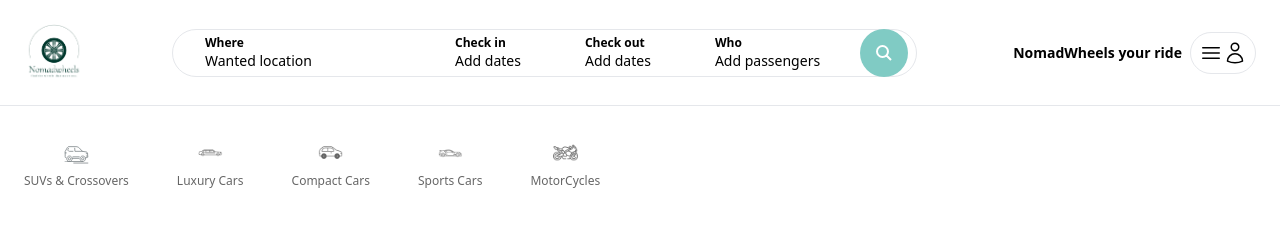
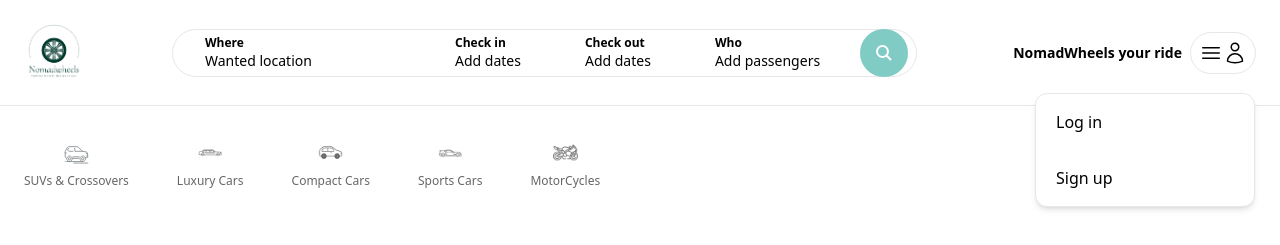
Before and after one commit to BabaMboga/NomadWheels, a Next.js app in the folder nomadWheels_App/: page / in a window 1280 px wide. Shown: the top 245 px of the page. Built offline with nearby package versions, Linux system fonts and the light colour scheme.

Commit message:
user menu pop up partially coded

```diff
--- /dev/null
+++ b/nomadWheels_App/app/components/navbar/MenuLink.tsx
@@ -0,0 +1,23 @@
+'use client'
+import React from 'react'
+
+interface MenuLinkProps {
+    label: string;
+    onClick: () => void;
+}
+
+const MenuLink: React.FC<MenuLinkProps> = ({
+    label,
+    onClick
+}) => {
+  return (
+    <div
+        onClick={onClick}
+        className='px-5 py-4 cursor-pointer hover:bg-gray-100 transition'
+    >
+        {label}
+    </div>
+  )
+}
+
+export default MenuLink;
--- a/nomadWheels_App/app/components/navbar/UserNav.tsx
+++ b/nomadWheels_App/app/components/navbar/UserNav.tsx
@@ -1,6 +1,10 @@
-import React from 'react'
+'use client';
+import React from 'react';
+import {useState} from 'react';
+import MenuLink from './MenuLink';
 
 const UserNav = () => {
+  const[isOpen, setIsOpen] = useState(true)
   return (
     <div className='p-2 relative inline-block border rounded-full'>
         <button className="flex items center">
@@ -12,6 +16,19 @@
             </svg>
 
         </button>
+
+        {isOpen && (
+          <div className="w-[220px] absolute top-[60px] right-0 bg-white border rounded-xl shadow-md flex flex-col cursor-pointer">
+            <MenuLink
+                label="Log in"
+                onClick={() => console.log("clicked button")}
+            />
+            <MenuLink
+                label="Sign up"
+                onClick={() => console.log("clicked button")}
+            />
+          </div>
+        )}
     </div>
   )
 }
```
